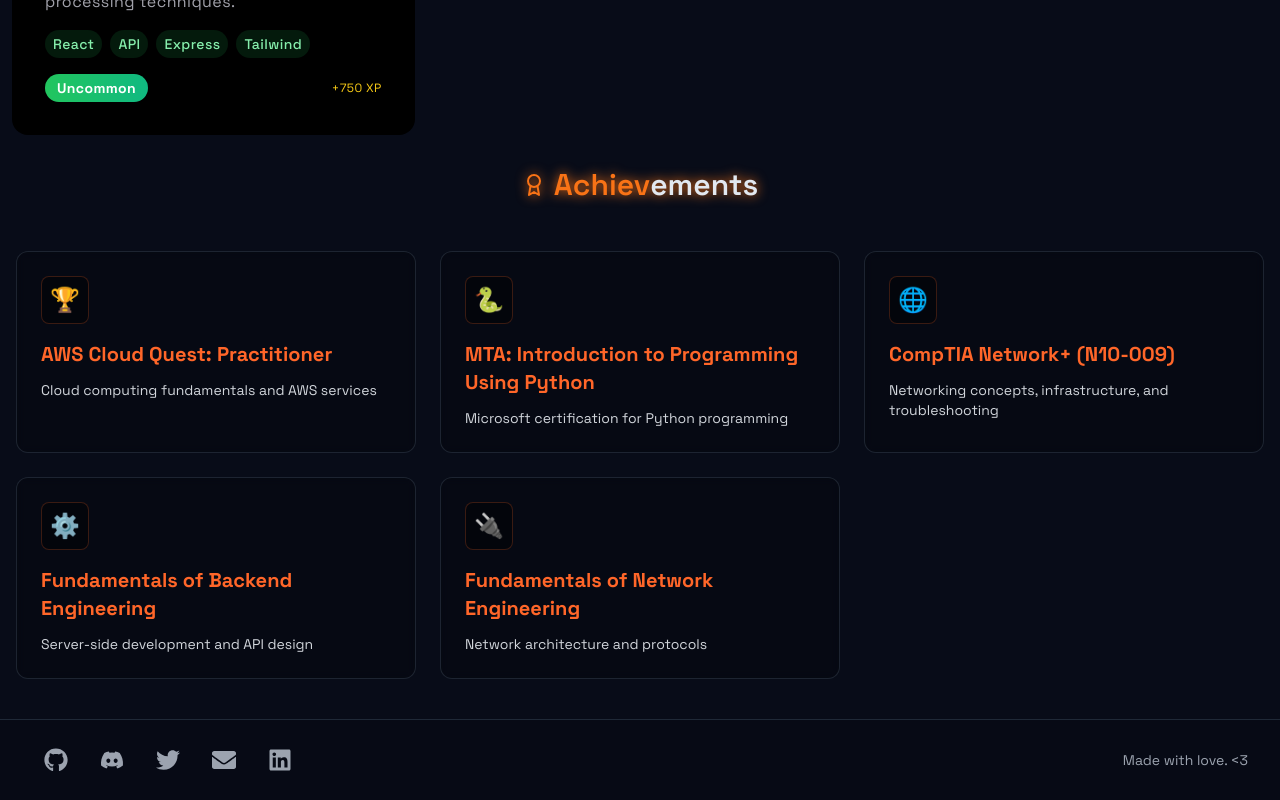
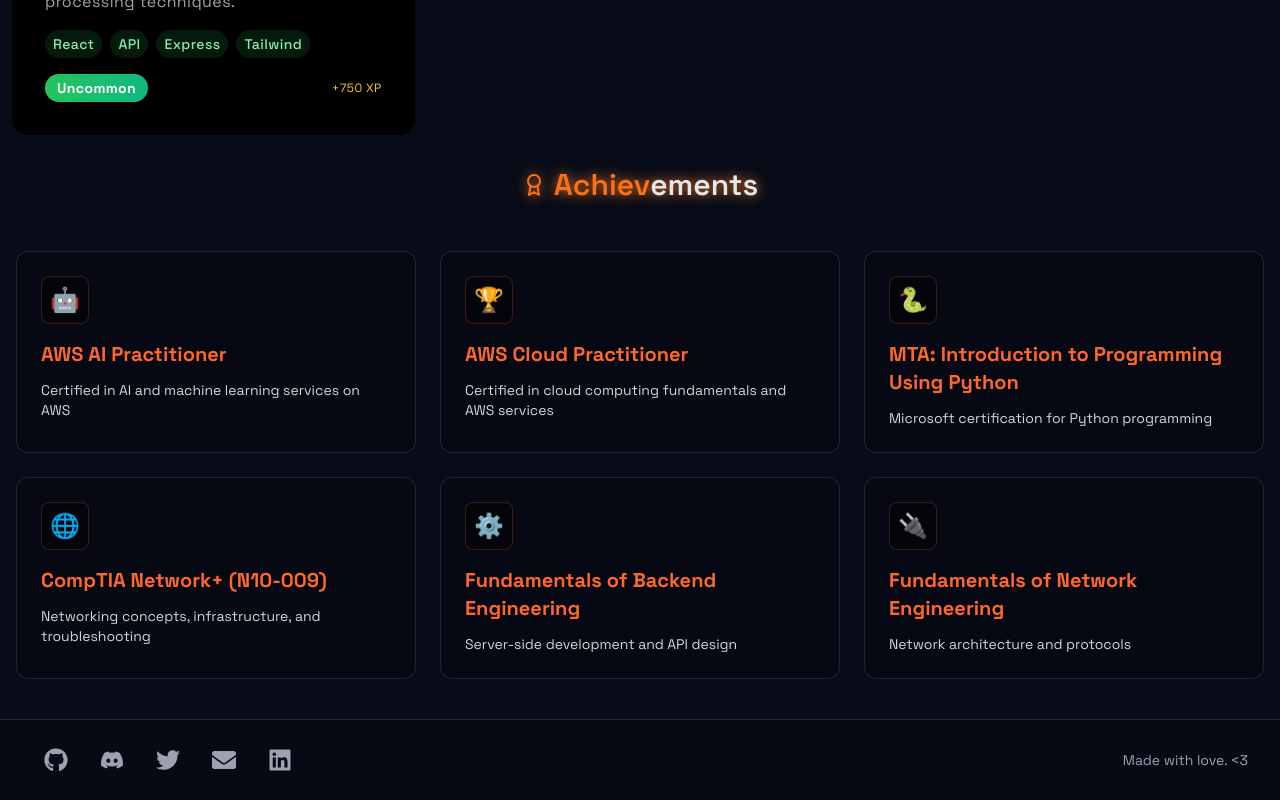
Before and after one commit to DexAsHisH/ashishdabral, a React (Vite) app: page / in a window 1280 px wide. Shown: the part 3733-4533 px from the top of the page. Built offline with nearby package versions, Linux system fonts and the light colour scheme.

Commit message:
added certifications

```diff
--- a/src/components/Achievements.tsx
+++ b/src/components/Achievements.tsx
@@ -9,10 +9,16 @@
 
   const achievements = [
     {
-      title: "AWS Cloud Quest: Practitioner",
+      title: "AWS AI Practitioner",
+      icon: "🤖",
+      description: "Certified in AI and machine learning services on AWS",
+      href:"https://www.credly.com/badges/69511089-2532-44e0-a926-b1425ef01d3f/public_url"
+    },
+    {
+      title: "AWS Cloud Practitioner",
       icon: "🏆",
-      description: "Cloud computing fundamentals and AWS services",
-      details: "Demonstrated proficiency in core AWS services including EC2, S3, IAM, and CloudWatch."
+      description: "Certified in cloud computing fundamentals and AWS services",
+      href:"https://www.credly.com/badges/6cde3bb7-3ca5-4d1f-bb29-bfdbeee6c7cf/public_url"
     },
     {
       title: "MTA: Introduction to Programming Using Python",
```
